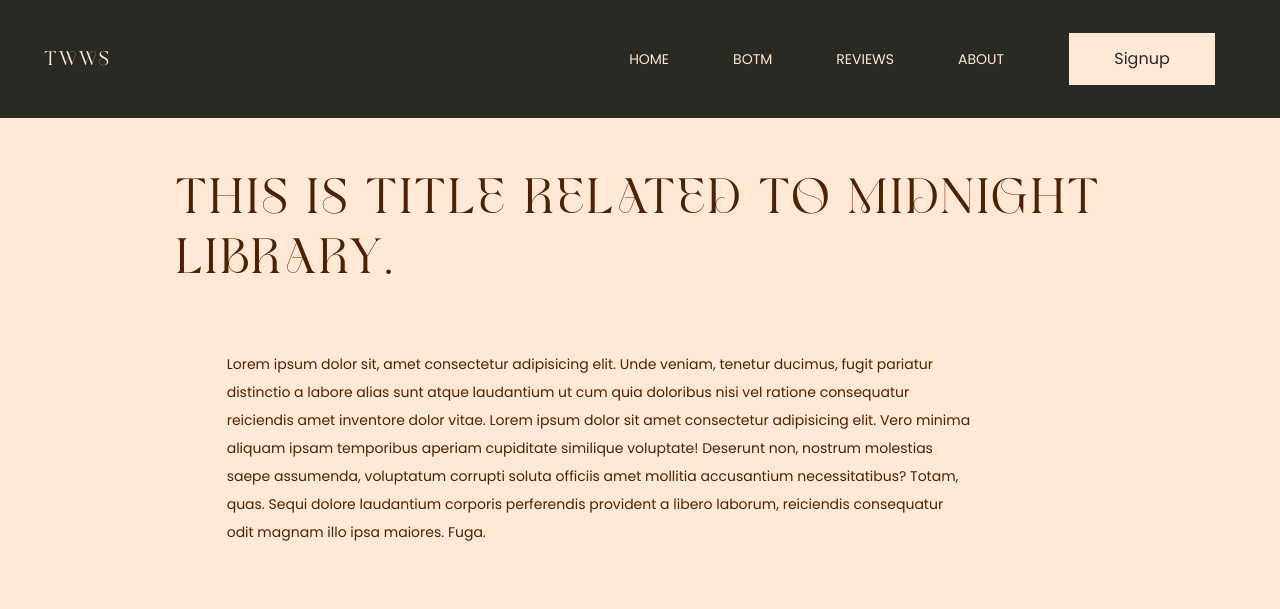
After one commit to alphaion/twws, a Django app: template book/templates/book/review_detail.html in a window 1280 px wide. The commit adds this page. Shown: the top 609 px of the page. Run offline with Django 3.2, Linux system fonts and the light colour scheme; the template is opened without the code that fills it, so the values that code supplies are empty; some libraries are stand-ins or nearby versions.

Commit message:
added botm

```diff
--- a/book/models.py
+++ b/book/models.py
@@ -16,10 +16,11 @@
 class BookOfMonth(models.Model):
 
     MONTH_CHOICES = [(str(i), calendar.month_name[i]) for i in range(1,13)]
-
     book=models.ForeignKey(BookModel,on_delete=models.CASCADE)
     month = models.CharField(max_length=9, choices=MONTH_CHOICES, unique=True)
 
-
     def __str__(self):
         return self.month
+
+class Review(models.Model):
+    pass
--- /dev/null
+++ b/book/templates/book/review_detail.html
@@ -0,0 +1,25 @@
+{% extends 'base.html' %}
+
+{% block body %}
+<div class="wrapper">
+    <section class="">
+        <div class="container mx-auto flex px-5 py-12 items-center justify-center flex-col">
+        <div class="lg:w-3/4 md:w-3/4 w-5/6 mb-10 object-cover object-center rounded post-cover" alt="hero">
+            <h1 class="sm:text-4xl text-5xl mb-4 p-cinzel-dark sub-heading uppercase">This is title related to
+                Midnight library.
+            </h1>
+        </div>
+        <div class="text-left lg:w-2/3 w-full">
+            <p class="mb-4 mt-6 p-dark-14" style="width: 90%;">Lorem ipsum dolor sit, amet consectetur
+                adipisicing elit. Unde veniam, tenetur ducimus, fugit pariatur distinctio a labore alias sunt
+                atque laudantium ut cum quia doloribus nisi vel ratione consequatur reiciendis amet inventore
+                dolor vitae. Lorem ipsum dolor sit amet consectetur adipisicing elit. Vero minima aliquam ipsam
+                temporibus aperiam cupiditate similique voluptate! Deserunt non, nostrum molestias saepe
+                assumenda, voluptatum corrupti soluta officiis amet mollitia accusantium necessitatibus? Totam,
+                quas. Sequi dolore laudantium corporis perferendis provident a libero laborum, reiciendis
+                consequatur odit magnam illo ipsa maiores. Fuga.</p>
+        </div>
+        </div>
+    </section>
+</div>
+{% endblock body %}
--- a/templates/base.html
+++ b/templates/base.html
@@ -28,7 +28,7 @@
             </a>
             <nav class="md:ml-auto flex flex-wrap items-center text-base justify-center uppercase">
                 <a href={% url 'home' %} class="p-light-14 mr-8 ml-8">Home</a>
-                <a class="p-light-14 mr-8 ml-8">Botm</a>
+                <a href="{% url 'bookofmonth' %}" class="p-light-14 mr-8 ml-8">Botm</a>
                 <a class="p-light-14 mr-8 ml-8">Reviews</a>
                 <a class="p-light-14 mr-8 ml-8">About</a>
             </nav>
--- a/twws/urls.py
+++ b/twws/urls.py
@@ -19,6 +19,7 @@
 from django.urls import path
 from users.views import UserSignupView
 from .views import Home
+from book.views import BookOfMonthView
 from django.contrib.auth.views import (
                                         LoginView,
                                         LogoutView,
@@ -35,6 +36,7 @@
     path('login/',LoginView.as_view(),name="login"),
     path('logout/',LogoutView.as_view(),name="logout"),
     path('signup/',UserSignupView.as_view(),name="signup"),
+    path('book-of-month',BookOfMonthView.as_view(),name="bookofmonth"),
     path('reset-password/',PasswordResetView.as_view(),name="reset-password"),
     path('reset-password-done/',PasswordResetDoneView.as_view(),name="password_reset_done"),
     path('reset-password-confirm/<uidb64>/<token>/',PasswordResetConfirmView.as_view(),name="password_reset_confirm"),
```
Also changed, not shown: book/templates/book/botm.html (added, +23 -0 lines), book/views.py (+13 -1 lines).
